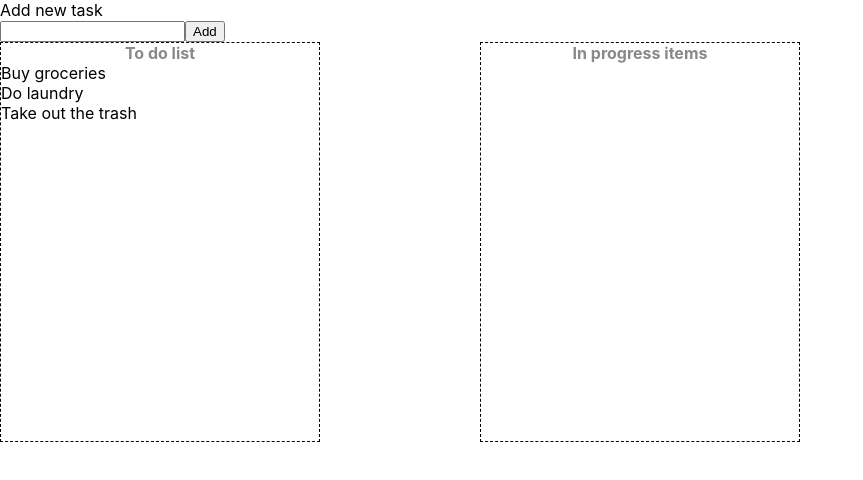
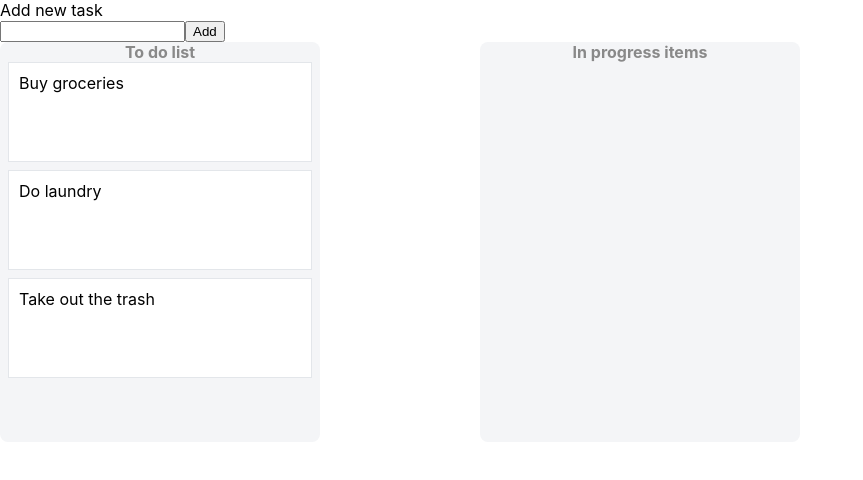
Before and after one commit to mihirprad/Kaban, a React (Create React App) app: page / in a window 1280 px wide. Shown: the top 480 px of the page, without its empty margins (0-863 px from the left). Built offline with nearby package versions, Linux system fonts and the light colour scheme.

Commit message:
Added styling to board items

```diff
--- a/src/KabanBoard/Board.css
+++ b/src/KabanBoard/Board.css
@@ -1,6 +1,7 @@
 .board{
     height: 100%;
-    border: 1px dashed black;
+    background-color: #f4f5f7;
+    border-radius: 8px;
 }
 
 .drop-zone{
--- a/src/KabanBoard/Board.js
+++ b/src/KabanBoard/Board.js
@@ -5,6 +5,18 @@ import { Droppable, Draggable } from 'react-beautiful-dnd';
 
 export default function Board({ items, boardId, title }) {
   const [boardItems, setBoardItems] = useState([]);
+
+  const getItemStyle = (isDragging, draggableStyle) => ({
+    "background-color": "white",
+    "height": "100px",
+    "margin": "8px",
+    "margin-top": "0px",
+    "padding": "10px",
+    "border": "1px solid #e3e6ea",
+
+    // styles we need to apply on draggables
+    ...draggableStyle
+  });
 
   useEffect(() => {
     if (items != undefined)
@@ -26,8 +38,18 @@ export default function Board({ items, boardId, title }) {
                     {...provided.draggableProps}
                     {...provided.dragHandleProps}
                     ref={provided.innerRef}
+                    style ={getItemStyle(
+                      snapshot.isDragging,
+                      provided.draggableProps.style
+                    )}
+
                   >
+                    <div className = "to-do-item">
                     {item.content}
+
+                    </div>
+
+
                   </div>
                 )}
               </Draggable>
--- a/src/KabanBoard/ToDoBoard.css
+++ b/src/KabanBoard/ToDoBoard.css
@@ -1,10 +1,12 @@
-.to-do-item {
-    background-color: bisque;
-    height: 100px;
+.to-do-item :hover {
+    background-color: black;
+    height: 100%;
     width: 100%;
 }
 
 #to-do-board{
     grid-column: 1;
     overflow: hidden;
+    display: flex;
+    flex-direction: column;
 }
```
